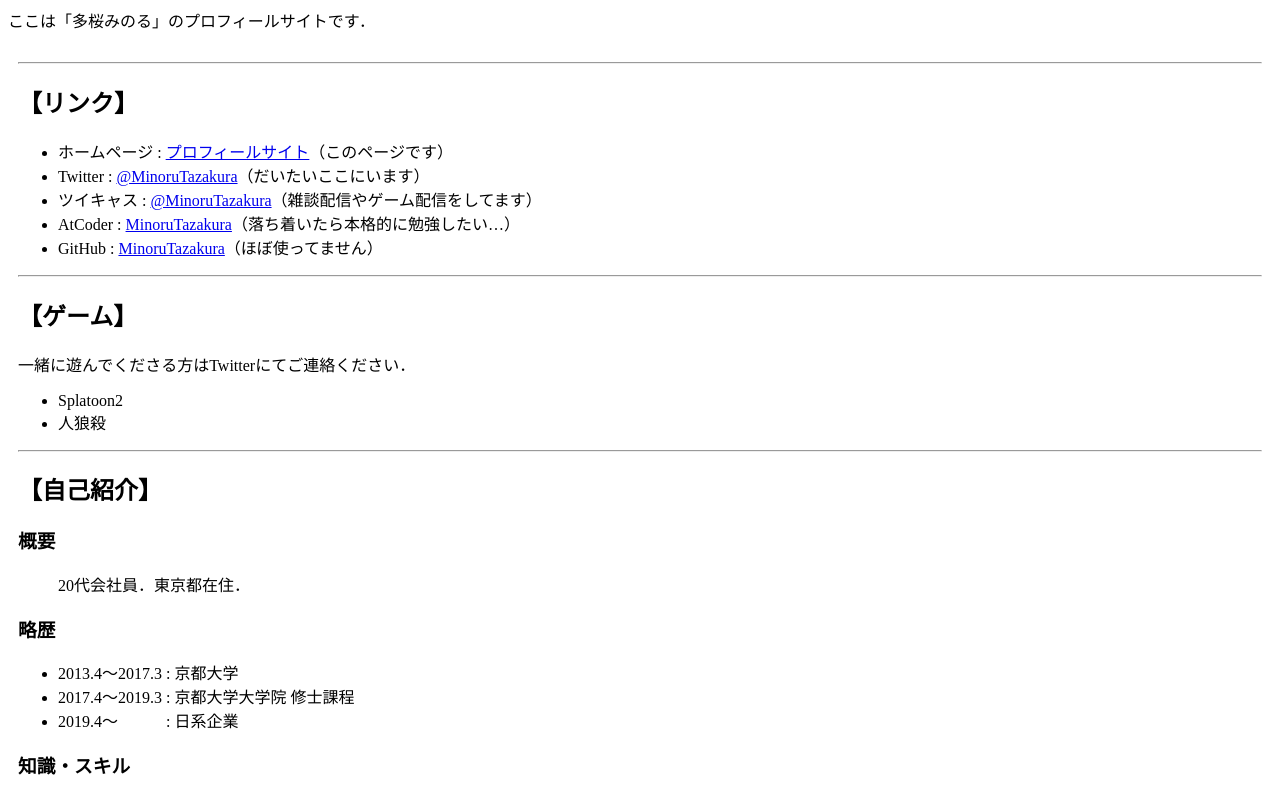
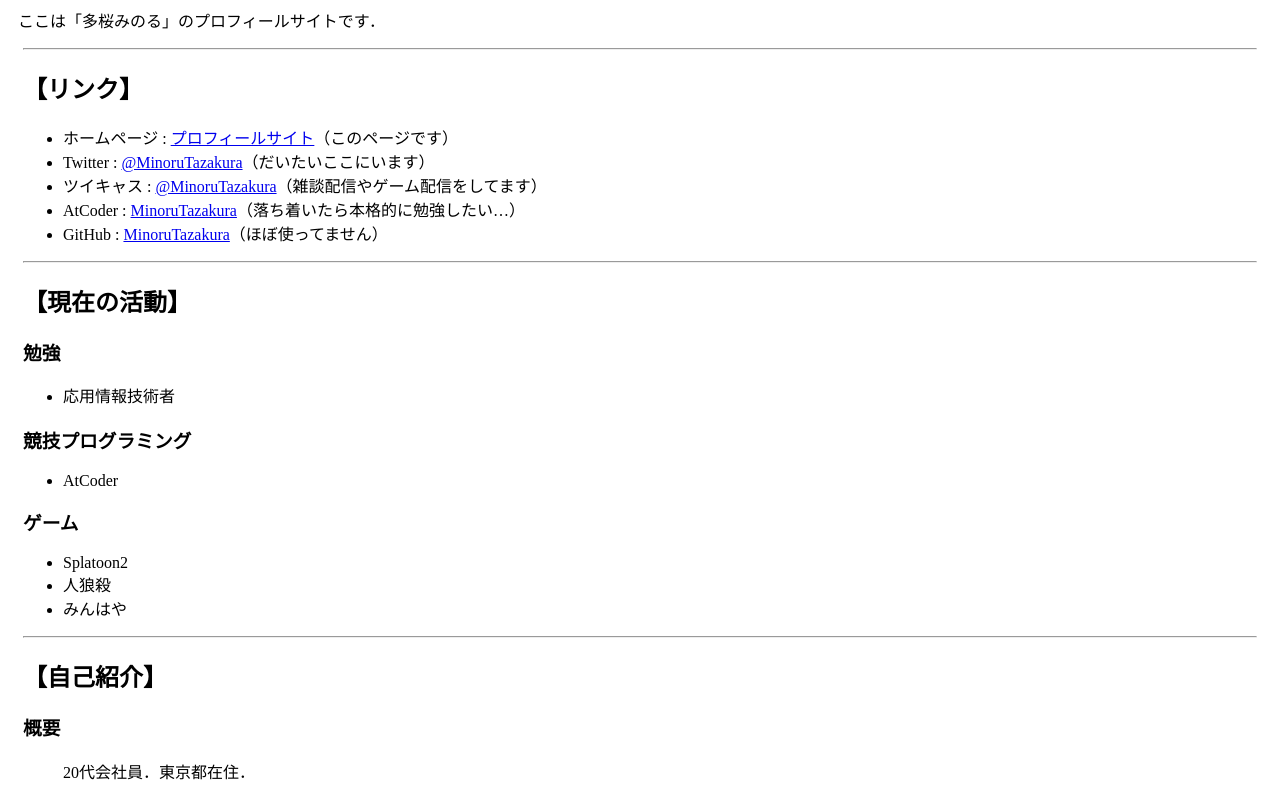
Before and after one commit to MinoruTazakura/MinoruTazakura.github.io, a plain HTML site: page index.html in a window 1280 px wide. Shown: the part 81-871 px from the top of the page. Drawn offline with Linux system fonts and the light colour scheme; files that its build step writes are made by us from their sources.

Commit message:
Add files via upload

```diff
--- a/index.html
+++ b/index.html
@@ -3,7 +3,7 @@
     <head>
         <meta charset="utf-8">
         <title>多桜みのる</title>
-        <link rel="stylesheet" href="style.css">
+        <link rel="stylesheet" href="css/style.css">
     </head>
     <body>
         <header class="header">
@@ -22,17 +22,26 @@
                     <li>GitHub : <a href="https://github.com/MinoruTazakura">MinoruTazakura</a>（ほぼ使ってません）</li>
                 </ul>
                 <hr class="hr">
-                <h2>【ゲーム】</h2>
-                <p>一緒に遊んでくださる方はTwitterにてご連絡ください．</p>
+                <h2>【現在の活動】</h2>
+                    <h3>勉強</h3>
+                        <ul>
+                            <li>応用情報技術者</li>
+                        </ul>
+                    <h3>競技プログラミング</h3>
+                        <ul>
+                            <li>AtCoder</li>
+                        </ul>
+                    <h3>ゲーム</h3>
                         <ul>
                             <li>Splatoon2</li>
                             <li>人狼殺</li>
+                            <li>みんはや</li>
                         </ul>
                 <hr class="hr">
                 <h2>【自己紹介】</h2>
                     <h3>概要</h3>
                         <ul>20代会社員．東京都在住．</ul>
-                    <h3>略歴</h3>
+                    <h3>経歴</h3>
                         <ul>
                             <li>2013.4〜2017.3 : 京都大学</li>
                             <li>2017.4〜2019.3 : 京都大学大学院 修士課程</li>
@@ -54,7 +63,7 @@
             </main>
         </div>
         <footer class="footer">
-            <p class="copyright">©️ 2020 Minoru Tazakura</p>
+            <p class="copyright">Copyright 2020 Minoru Tazakura</p>
         </footer>
     </body>
 </html>
--- a/style.css
+++ b/style.css
@@ -1,9 +1,10 @@
 .header {
+    margin: 0px auto 0px 10px;
     width: 100%;
 }
 .wrapper {
     width: auto;
-    margin: 30px 10px 50px 10px;
+    margin: 10px 15px 50px 15px;
 }
 
 .main {
```
Lines whose indentation alone changed are shown as unchanged.
